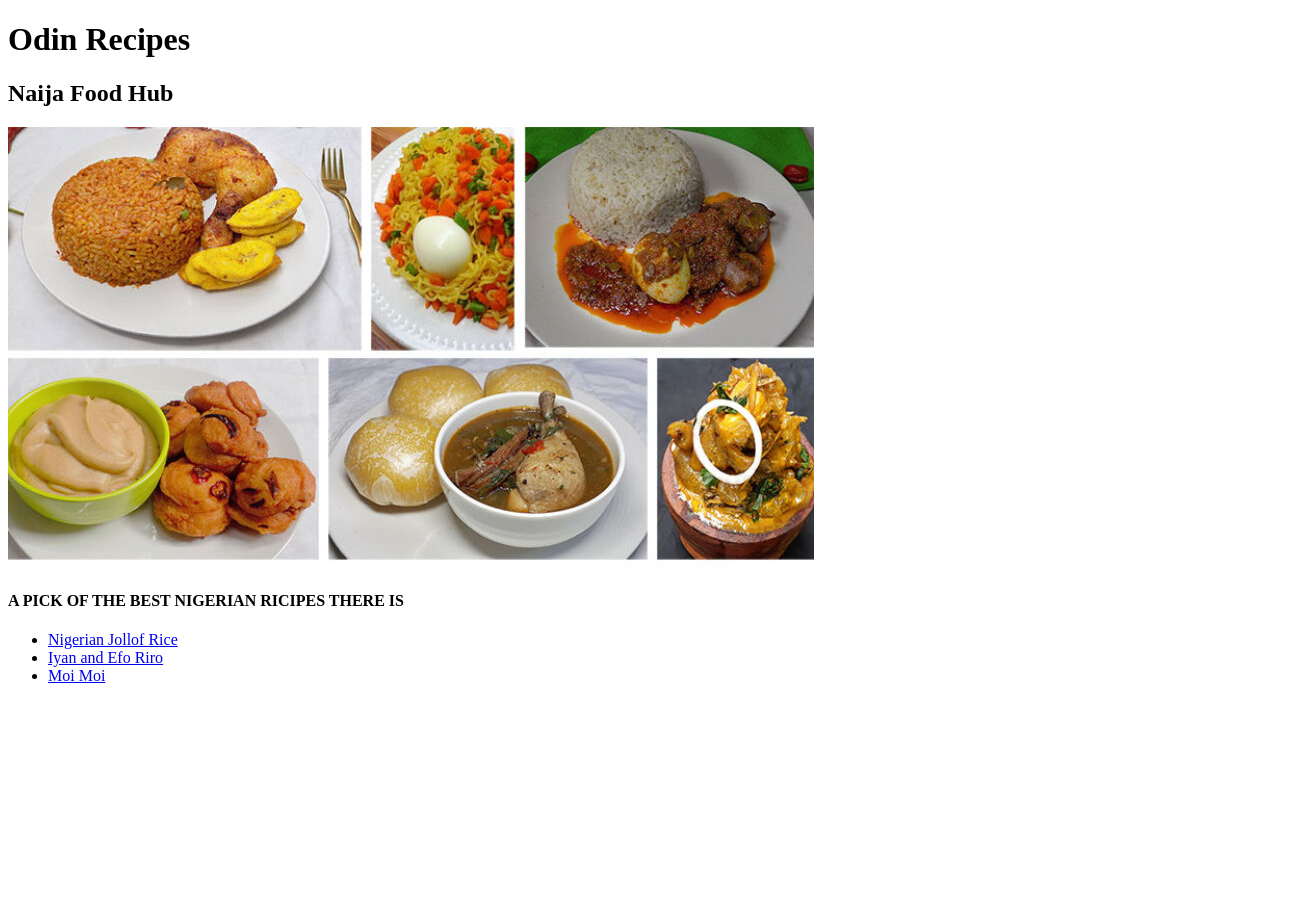
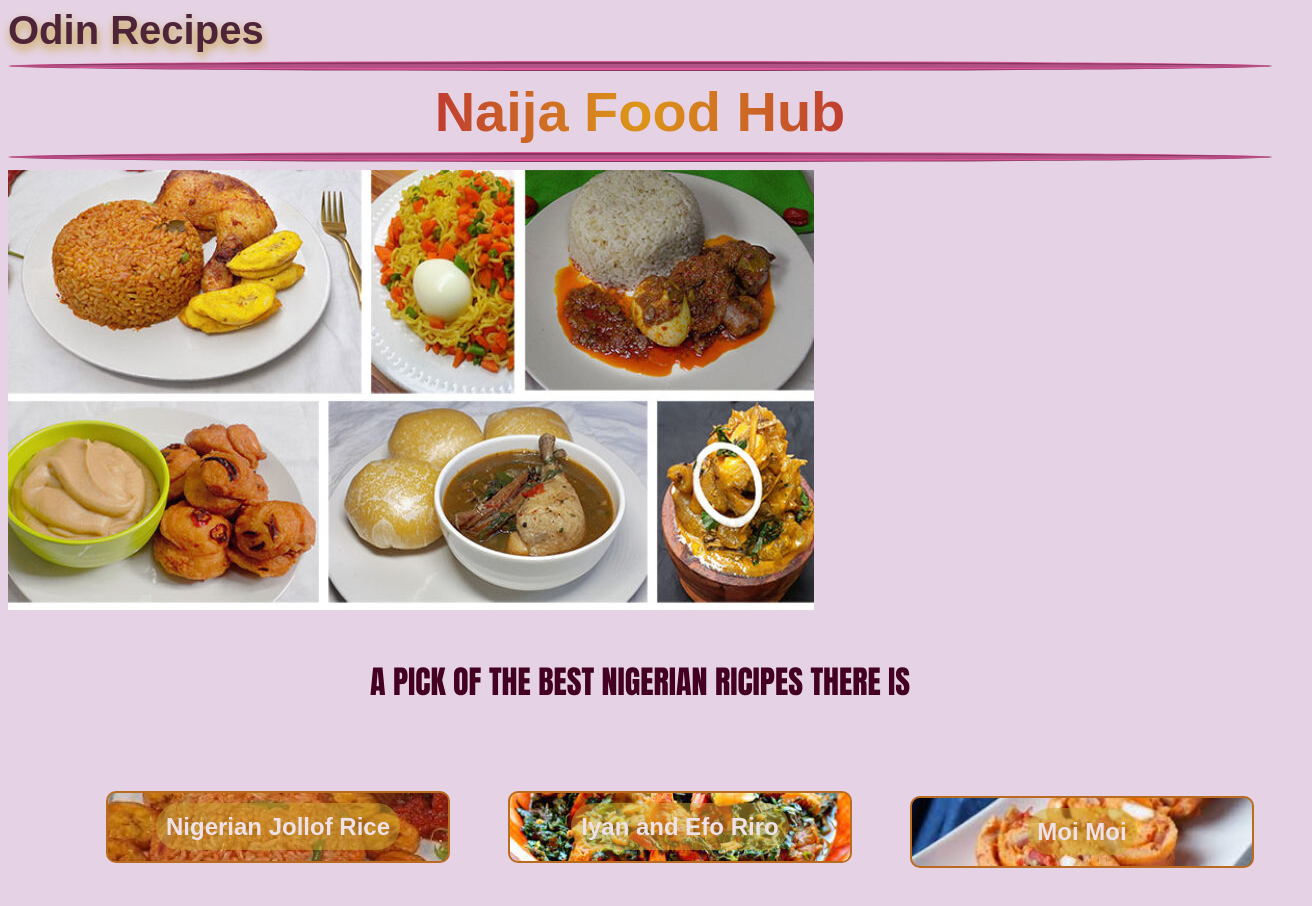
Before and after one commit to Okoro91/odin-recipes, a plain HTML site: page index.html in a window 1280 px wide. Shown: the whole page, 1312 px wide, since content can reach past the window. Before the commit the page ends 800 px from the top, so only its background shows below. Drawn offline with Linux system fonts and the light colour scheme.

Commit message:
home page style added

```diff
--- a/index.html
+++ b/index.html
@@ -5,17 +5,24 @@
     <meta http-equiv="X-UA-Compatible" content="IE=edge">
     <meta name="viewport" content="width=device-width, initial-scale=1.0">
     <title>Odin Recipes</title>
+    <link rel="stylesheet" href="styles.css">
 </head>
-<body>
-    <h1>Odin Recipes</h1>
-    <h2>Naija Food Hub</h2>
+<body class="main">
+    <h3 id="odin">Odin Recipes</h1>
+    <header>
+    <hr>
+    <h1>Naija Food Hub</h1>
+    <hr>
+    </header>
+    <div class="image" class="hmimage">
     <img src="images/homeimg.jpg" alt="nigerian food">
-    <h4>A PICK OF THE BEST NIGERIAN RICIPES THERE IS</h4>
+    </div>
+    <h4 class="banner">A PICK OF THE BEST NIGERIAN RICIPES THERE IS</h4>
   <nav>
-    <ul>
-    <li><a href="recipes/jollof.html">Nigerian Jollof Rice</a></li>
-    <li><a href="recipes/iyan.html">Iyan and Efo Riro</a></li>
-    <li><a href="recipes/moimoi.html">Moi Moi</a></li>
+    <ul class="hmnav">
+    <li class="navjol"><a href="recipes/jollof.html">Nigerian Jollof Rice</a></li>
+    <li class="naviyan"><a href="recipes/iyan.html">Iyan and Efo Riro</a></li>
+    <li class="navmoi"><a href="recipes/moimoi.html">Moi Moi</a></li>
     </ul>
   </nav>
 </body>
--- /dev/null
+++ b/styles.css
@@ -0,0 +1,125 @@
+* {
+    background-color: rgb(229, 211, 229);
+    font-family: Arial, Helvetica, sans-serif;
+}
+a {
+    text-decoration: none;
+    color: #af0b3d;
+}
+
+a:hover {
+    color: #d39117;
+}
+
+ul {
+    list-style-type: none;
+}
+
+body {
+
+}
+#odin {
+    font-size: 2.5em;
+    margin: 3px auto;
+    color: #4e2438;
+    text-shadow: 1px 5px 10px rgb(199, 164, 69);
+}
+hr {
+
+    padding: 2px;
+    border: 3px ridge rgb(221, 87, 154);
+    background: #b15286;
+    background-clip: border-box;
+    border-radius: 50%;
+}
+header h1 {
+    margin: 2px auto;
+    font-size: 3.5em;
+    text-align: center;
+    background-image: radial-gradient(circle, #dd9818,#af0b3d, #a85f5f) ;
+    color: transparent;
+    background-clip: text;
+    -webkit-background-clip: text;
+
+}
+
+.hmimage {
+    display: flex;
+    flex-flow: row wrap;
+    align-items: center;
+    justify-content: center;
+}
+.hmimage img {
+    height: 450px;
+    min-width: 100%;
+}
+
+.banner {
+    text-align: center;
+    font-size: 2em;
+    color: #440021;
+    font-family: Impact, Haettenschweiler, 'Arial Narrow Bold', sans-serif;
+}
+nav {
+    margin: auto;
+}
+nav .hmnav {
+    display: flex;
+    flex-flow: row wrap;
+    justify-content: space-evenly;
+    align-items: center;
+    font-size: 1.5em;
+    width: 100%;
+    margin: 80px auto 60px;
+
+
+}
+
+.navjol {
+    background-image: url(./navimg/rice.jpeg) ;
+}
+
+.naviyan {
+    background-image:url(./navimg/efo1.jpeg) ;
+}
+
+.navmoi {
+    background-image: url(./navimg/moi.jpeg);
+    margin-top: 10px;
+}
+
+
+ .hmnav li{
+    background-color: rgb(212, 202, 140);
+    background-position: center;
+    background-repeat: no-repeat;
+    background-size: cover;
+    border: 2px solid rgb(185, 107, 33);
+    border-radius: 10px;
+    padding: 20px;
+    height: auto;
+    min-width: 300px;
+    text-align: center;
+ }
+.hmnav li a {
+    background-color: rgba(204, 167, 47, 0.5);
+    text-align: center;
+    border-radius: 50px;
+    padding: 10px;
+    color: rgb(238, 226, 232);
+    font-weight: bold;
+}
+
+ .hmnav li a:hover {
+    background-color: antiquewhite;
+    color: #440021;
+
+ }
+/*
+ .hmnav li a {
+    background-color: rgba(170, 135, 38, 0.5);
+    color: aliceblue;
+    border-radius: 20px;
+    padding: auto 10px;
+ }
+ */
```
Also changed, not shown: recipes/iyan.html (+8 -1 lines), recipes/jollof.html (+8 -1 lines), recipes/moimoi.html (+8 -1 lines), navimg/efo1.jpeg (added), navimg/moi.jpeg (added), navimg/rice.jpeg (added).
